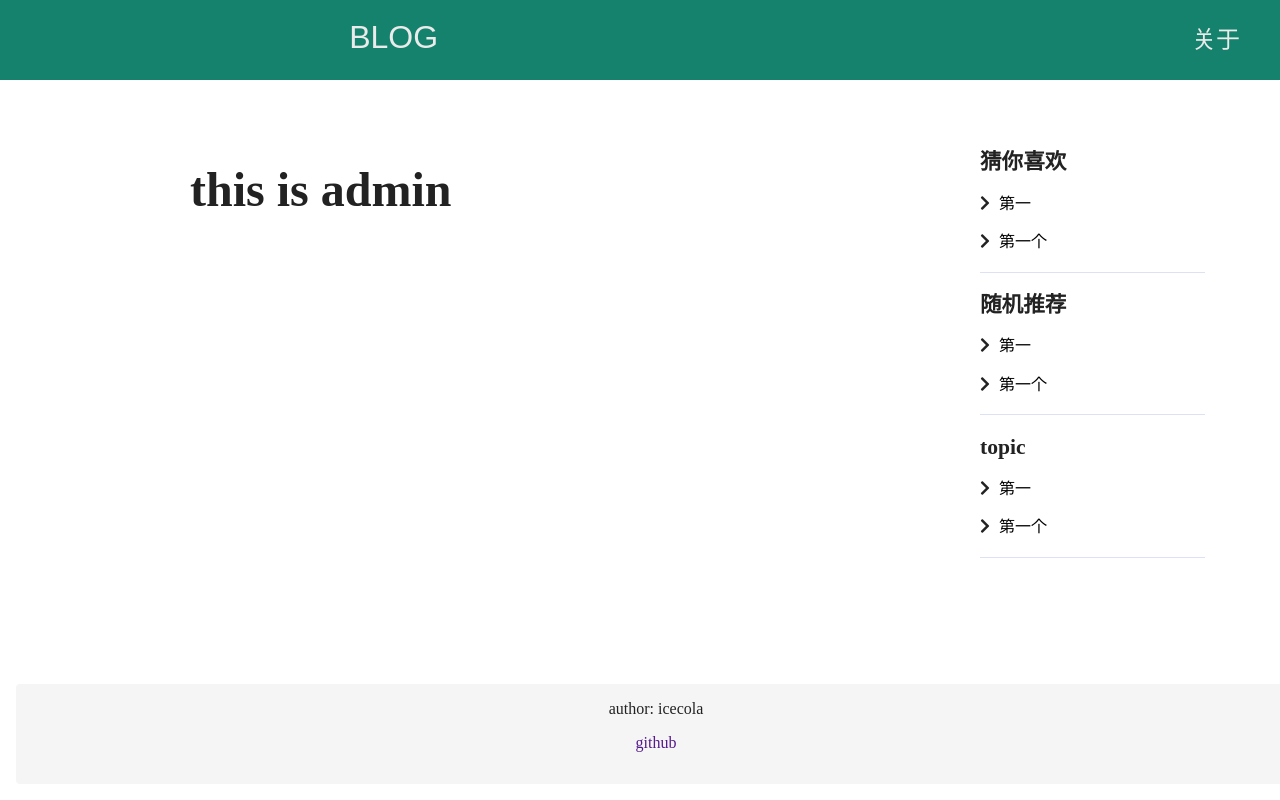
After one commit to Colaplusice/violet, a Flask app: page /admin/ in a window 1280 px wide. The commit adds this page. Run offline with Flask 2, Linux system fonts and the light colour scheme.

Commit message:
css 分割

```diff
--- /dev/null
+++ b/app/admin/__init__.py
@@ -0,0 +1,5 @@
+from flask.blueprints import Blueprint
+
+admin = Blueprint('admin', __name__, url_prefix='/admin')
+# 导入view 中的url
+from . import view
--- /dev/null
+++ b/app/admin/view.py
@@ -0,0 +1,8 @@
+from flask import Response,render_template
+
+from . import admin
+
+
+@admin.route('/')
+def index():
+    return render_template('admin/index.html')
--- /dev/null
+++ b/app/static/css/base.css
@@ -0,0 +1,50 @@
+/*
+基石 css class
+*/
+body {
+    overflow-x: hidden;
+    overflow-y: scroll;
+    min-height: 100%;
+    height: 100%;
+}
+
+
+.blog-title {
+    margin-top: 0;
+    text-align: center;
+    font-size: 32px;
+    margin-bottom: 20px;
+}
+
+.blog-content {
+    padding: 30px;
+    font-size: 16px;
+}
+
+.header {
+    height: 4rem;
+    padding-top: 1rem;
+    padding-right: 1.5rem;
+    padding-left: 1.5rem;
+    display: flex;
+    flex-direction: column;
+    background-color: #15826d;
+    align-items: center;
+    font-family: 'Oswald', sans-serif;
+    font-size: 1.5rem;
+}
+
+@media (min-width: 31.25em) {
+    .header {
+        flex-direction: row;
+        align-items: baseline;
+    }
+
+    .right-item {
+        margin-left: auto;
+    }
+}
+
+.center {
+    justify-content: center;
+}
--- /dev/null
+++ b/app/static/css/layout.css
@@ -0,0 +1,82 @@
+/*flex 布局 css
+middle-wrap flex =1
+使得footer永远固定在底部
+flex box布局
+只有在父元素高度明确指定的情况下,子元素才能继承父元素的高度,
+但是min-height是模糊的,不明确的.
+故最后计算出来的高度往往是"auto"而不是期望的100%,在这个问题中.
+*/
+.Wrap {
+    margin: 0 auto;
+    width: 100%;
+    display: flex;
+    flex-direction: column;
+    min-height: 100%;
+}
+
+.Header {
+    width: 100%;
+    height: 130px;
+}
+
+/*content区域*/
+.WrapMiddle {
+    /*flex 1 保证了footer的固定*/
+    max-width: 1600px;
+    flex: 1;
+    width: 100%;
+    font-size: 0;
+    min-height: 100%;
+    position: relative;
+    display: flex;
+    flex-direction: row;
+}
+
+
+.Left {
+    font-size: .9rem;
+    transition: transform .3s;
+}
+
+@media (min-width: 40rem) {
+    .Left {
+        width: 12.5%;
+        left: 0;
+        position: relative;
+    }
+}
+
+.Middle {
+    transition: transform .3s;
+    font-size: 1.5rem;
+}
+
+@media (min-width: 40rem) {
+    .Middle {
+        display: inline-block;
+        width: 62.5%;
+        padding: 0 2.5rem;
+    }
+}
+
+.Right {
+    width: 100%;
+    font-size: .9rem;
+}
+
+
+@media (min-width: 40rem) {
+    .Right {
+        width: 25%;
+    }
+}
+
+.Footer {
+    height: 100px;
+    width: 100%;
+    text-align: center;
+    background-color: whitesmoke;
+    margin: 1rem;
+    border-radius: .25rem;
+
+}
--- /dev/null
+++ b/app/static/css/list-item.css
@@ -0,0 +1,24 @@
+
+
+.like .title {
+    margin: 20px 0;
+}
+
+.like ul {
+    padding: 0;
+    width: 75%;
+    border-bottom: #dce1f5 1px solid;
+
+}
+
+.like ul li {
+    list-style-type: none;
+    font-size: 16px;
+    margin-top: 20px;
+    margin-bottom: 20px;
+}
+
+.like ul li a {
+    margin-left: 5px;
+    color: black;
+}
--- /dev/null
+++ b/app/static/css/nav-item.css
@@ -0,0 +1,41 @@
+.nav {
+    list-style-type: none;
+    width: 8rem;
+    /*border: 1px solid #486B02;*/
+}
+/* 导航栏中间的标题 */
+.nav-title {
+    width: 60%;
+    color: #ebebeb;
+    font-family: 'Oswald', sans-serif;
+    font-size: 2rem;
+    display: flex;
+    text-transform: uppercase;
+}
+
+ul.nav a {
+    display: block;
+    color: #2B3F00;
+    text-decoration: none;
+    border-top: 1px solid #E4FFD3;
+    border-bottom: 1px solid #486B02;
+    /*background: url(/img/arrow.gif) no-repeat 5% 50%; padding: 0.3em 1em;*/
+}
+
+ul.nav .last a {
+    border-bottom: 0;
+}
+
+/*设置背景颜色*/
+ul.nav a:hover,
+ul.nav a:focus,
+ul.nav .selected a {
+    color: #E4FFD3;
+    background-color: #6DA203;
+}
+
+.right-item {
+    margin-right: 1rem;
+    color: #ebebeb;
+    margin-top: 10px;
+}
--- /dev/null
+++ b/app/templates/admin/index.html
@@ -0,0 +1,8 @@
+{% extends 'base.html' %}
+
+
+{% block content  %}
+
+    <h1>this is admin</h1>
+
+{% endblock %}
--- a/app/templates/base.html
+++ b/app/templates/base.html
@@ -13,7 +13,10 @@
         <link rel="stylesheet" href="https://use.fontawesome.com/releases/v5.7.2/css/all.css">
         <link rel="stylesheet" href="{{ url_for('static', filename='css/normalize.css') }}">
         <link rel="stylesheet" href="{{ url_for('static', filename='css/main.css') }}">
-        <link rel="stylesheet" href="{{ url_for('static', filename='css/style.css') }}">
+        <link rel="stylesheet" href="{{ url_for('static', filename='css/base.css') }}">
+        <link rel="stylesheet" href="{{ url_for('static', filename='css/layout.css') }}">
+        <link rel="stylesheet" href="{{ url_for('static', filename='css/nav-item.css') }}">
+        <link rel="stylesheet" href="{{ url_for('static', filename='css/list-item.css') }}">
     {% endblock %}
     <meta name="theme-color" content="#fafafa">
     <link rel="icon" type="image/x-icon" href="{{ url_for('static', filename='image/icon.ico') }}">
@@ -23,16 +26,16 @@
     {#    header #}
     <div class="Header">
         <div class="header">
-            <a href="/" class="center-me">blog</a>
-            <a class="last-item" href="#">关于</a>
+            <a href="/" class="nav-title center">blog</a>
+            <a class="right-item" href="#">关于</a>
         </div>
     </div>
     {#    left #}
     <div class="WrapMiddle">
         {#            main #}
-    <div class="Left">
+        <div class="Left">
 
-    </div>
+        </div>
 
         <div class="Middle">
             {% block content %}
--- a/app/utils.py
+++ b/app/utils.py
@@ -59,3 +59,7 @@
             os.mkdir(folder_path)
         generate_file(folder_path, filename, file_stream)
     return True
+
+
+def enum2choices(enum):
+    return ((f.key, f.value) for f in enum)
```
Also changed, not shown: app/__init__.py (+6 -3 lines), app/models/admin.py (added, +22 -0 lines), app/static/css/style.css (deleted, +0 -196 lines), app/templates/admin/base.html (added, +47 -0 lines), app/templates/admin/login.html (added, +8 -0 lines), app/static/css/form.css (added).
